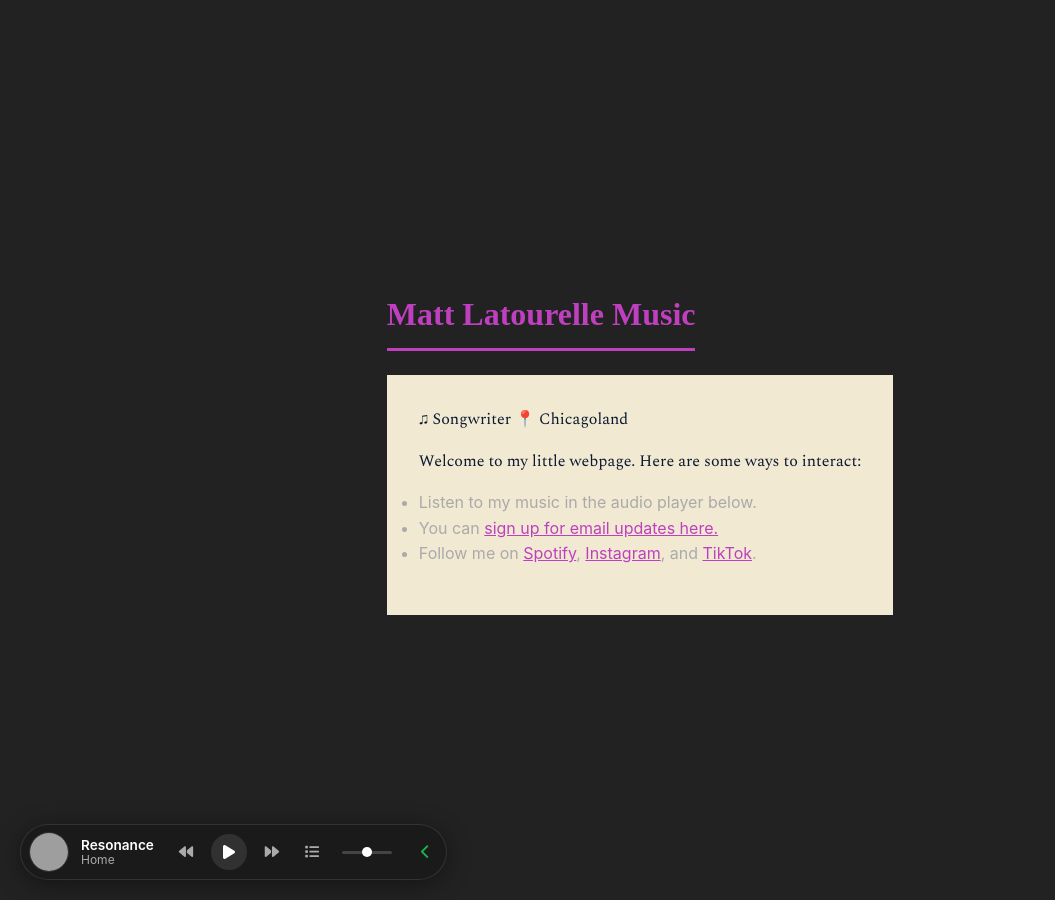
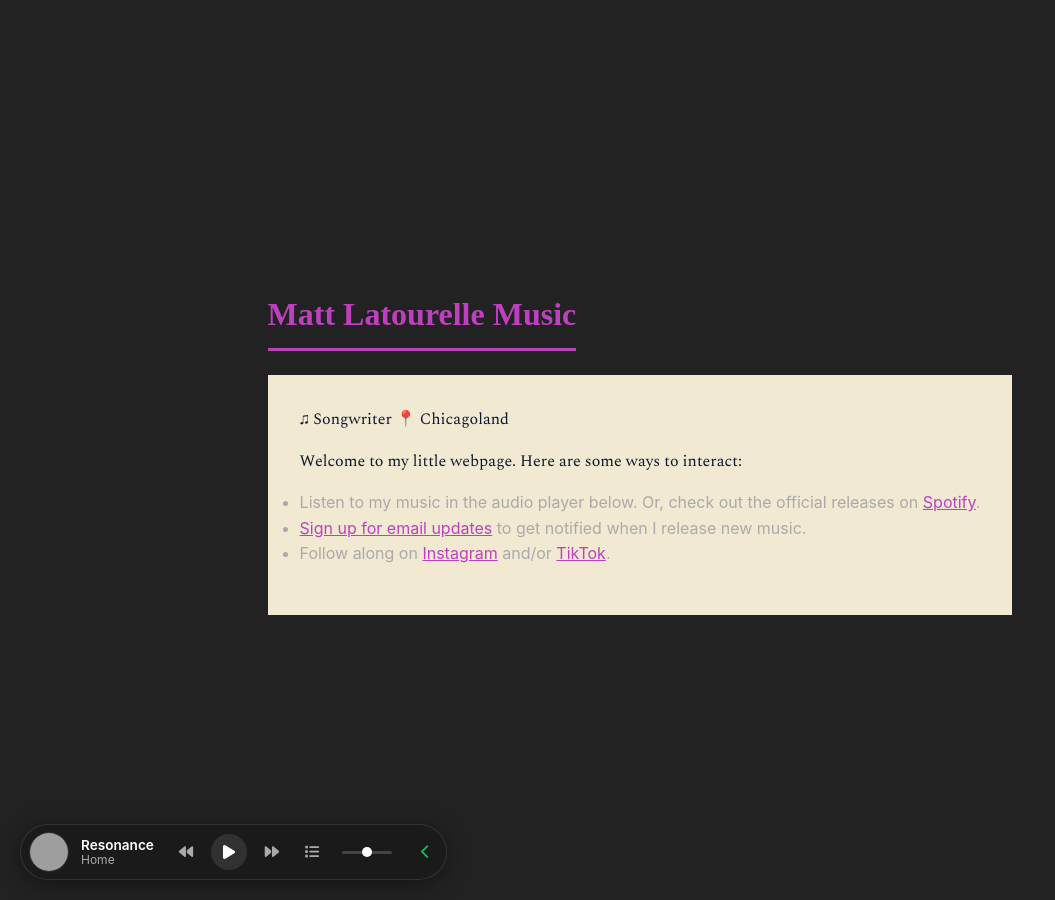
Before and after one commit to mlato/letter-l-music, a Jekyll site: the page built from index.html, in a window 1280 px wide. Shown: the whole page, without its empty margins (0-1055 px from the left). Built offline with Jekyll 4.4.1, drawn with Linux system fonts in a browser that asks for light colours; some web fonts are replaced; grey boxes are pictures that could not be loaded.

Commit message:
Update index.html

```diff
--- a/index.html
+++ b/index.html
@@ -9,9 +9,9 @@ title: Home
     <p>&#9835; Songwriter &#128205; Chicagoland</p>
       <p>Welcome to my little webpage. Here are some ways to interact:
         <ul>
-          <li>Listen to my music in the audio player below.</li>
-          <li>You can <a href="https://mattlatourellemusic.eo.page/gpsqq" target="_blank">sign up for email updates here.</a></li>
-          <li>Follow me on <a href="https://open.spotify.com/artist/7e1Wh3dIZ3TfAn83fVVEic" target="_blank">Spotify</a>, <a href="https://www.instagram.com/letterlmusic" target="_blank">Instagram</a>, and <a href="https://www.tiktok.com/@letterlmusic" target="_blank">TikTok</a>.</li>
+          <li>Listen to my music in the audio player below. Or, check out the official releases on <a href="https://open.spotify.com/artist/7e1Wh3dIZ3TfAn83fVVEic" target="_blank">Spotify</a>.</li>
+          <li><a href="https://mattlatourellemusic.eo.page/gpsqq" target="_blank">Sign up for email updates</a> to get notified when I release new music.</li>
+          <li>Follow along on <a href="https://www.instagram.com/letterlmusic" target="_blank">Instagram</a> and/or <a href="https://www.tiktok.com/@letterlmusic" target="_blank">TikTok</a>.</li>
         </ul>
       </p>
   </div>
```
